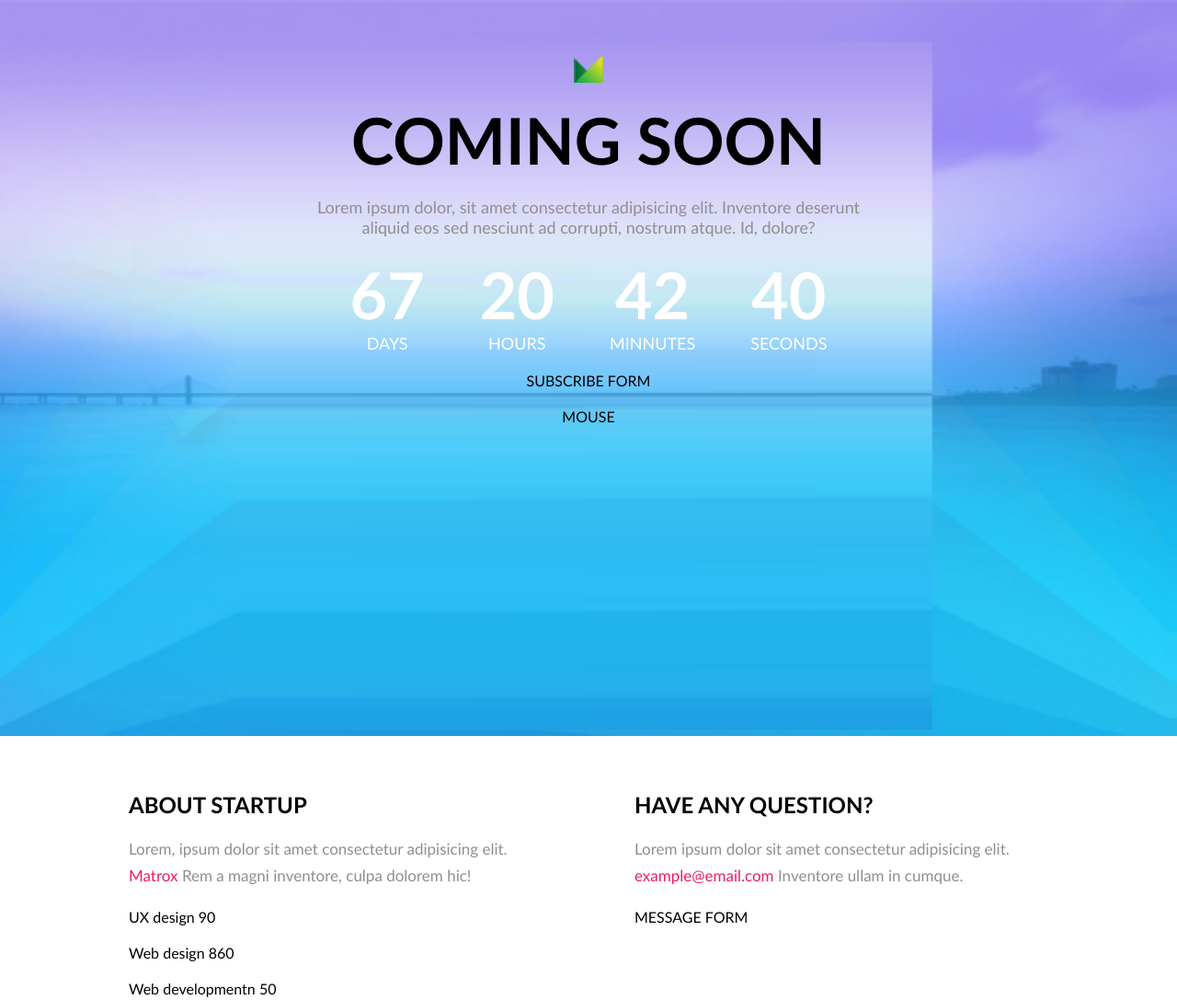
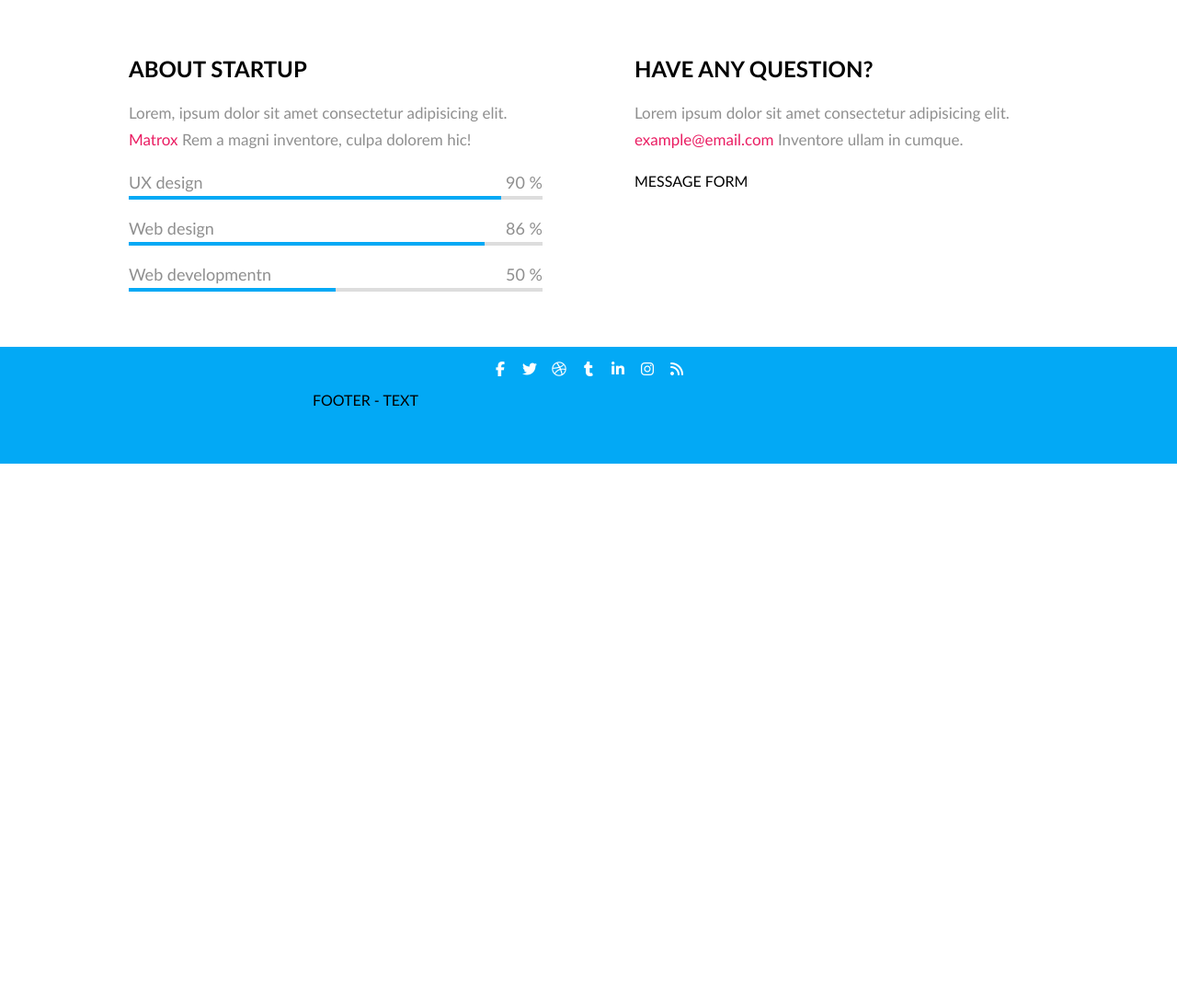
Before and after one commit to Gintaras68/8-coming-soon, a website with bundled scripts: page index.html in a window 1280 px wide. Shown: the top 1087 px of the page at 92% size. After the commit the page ends 800 px from the top, so only its background shows below. Built offline with nearby package versions, Linux system fonts and the light colour scheme.

Commit message:
Progress bar styles

```diff
--- a/css/components/progress-bar.css
+++ b/css/components/progress-bar.css
@@ -0,0 +1,31 @@
+.progress-bar {
+  /* width: 100%; */
+  /* align-items: stretch; */
+}
+
+.progress-bar {
+  .top {
+    display: flex;
+    justify-content: space-between;
+    margin-bottom: 4px;
+    color: var(--color-grey);
+    font-size: 18px;
+  }
+}
+
+.progress-bar {
+  .bottom {
+    position: relative;
+    width: 100%;
+    height: 4px;
+    background-color: #ddd;
+  }
+
+  .progress {
+    position: absolute;
+    content: '';
+    width: 90%;
+    height: 4px;
+    background-color: var(--color-primary);
+  }
+}
--- a/css/home.css
+++ b/css/home.css
@@ -31,6 +31,7 @@
   background-position: center;
   background-size: cover;
   background-attachment: fixed;
+  display: none;
 }
 
 .hero .row {
--- a/js/components/progressBar/progressBar.js
+++ b/js/components/progressBar/progressBar.js
@@ -3,14 +3,14 @@ function progressBar(selector, data) {
   let HTML = '';
 
   data.forEach(({ label, value }) => {
-    HTML += `<div class="progress-bar">
+    HTML += ` <div class="progress-bar">
                 <div class="top">
                   <span>${label}</span>
-                  <span>${value}</span>
+                  <span>${value} %</span>
                 </div>
 
                 <div class="bottom">
-                  <div class="progress"></div>
+                  <div class="progress" style="width: ${value}%" ></div>
                 </div>
               </div>`;
   });
--- a/js/data/progressBarData.js
+++ b/js/data/progressBarData.js
@@ -5,7 +5,7 @@ const progressBarData = [
   },
   {
     label: 'Web design',
-    value: 860,
+    value: 86,
   },
   {
     label: 'Web developmentn',
```
